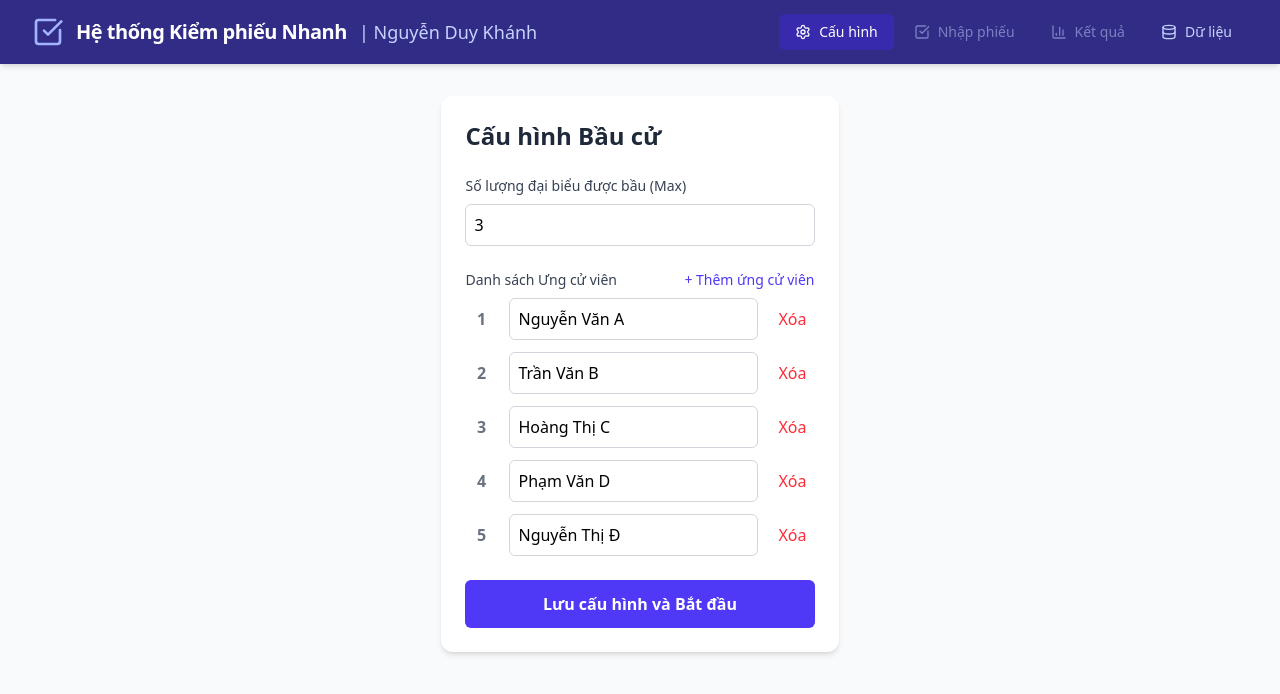
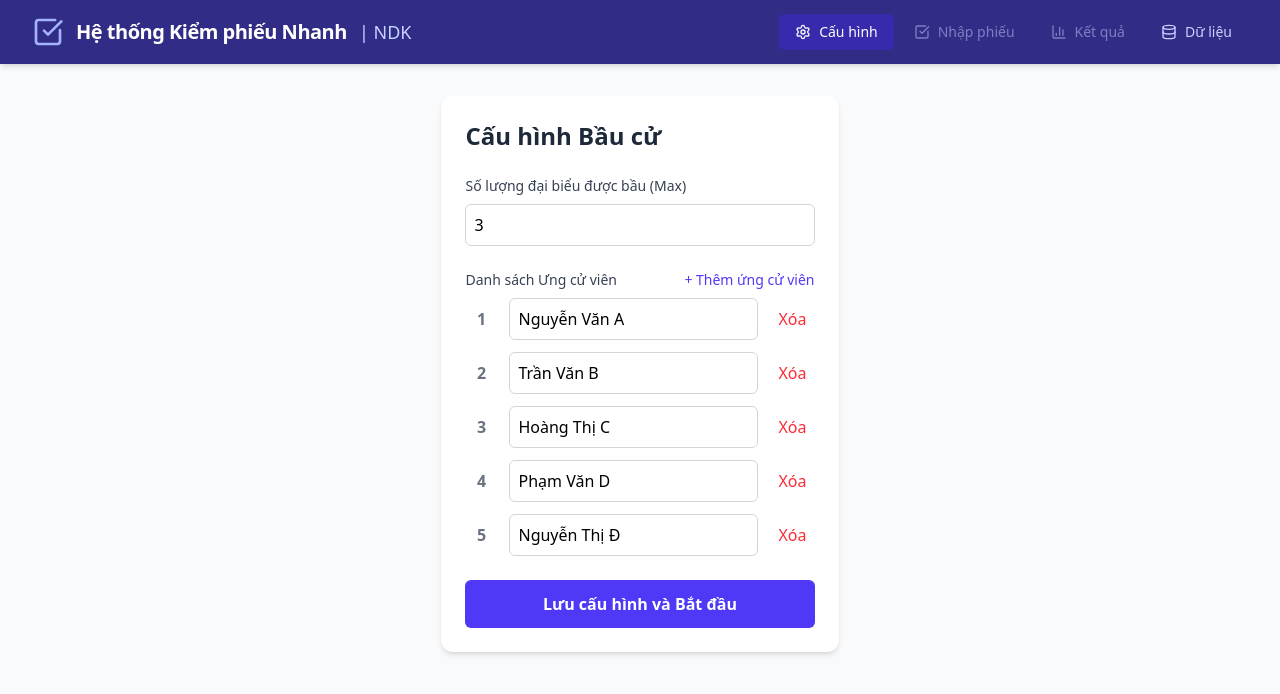
Before and after one commit to NguyenDuyKhanh28N/App_Kiem_phieu_bau_cu_v1.3, a React (Vite) app: page / in a window 1280 px wide. Shown: the top 694 px of the page. Built offline with nearby package versions, Linux system fonts and the light colour scheme.

Commit message:
Update displayed name in App component

```diff
--- a/src/App.tsx
+++ b/src/App.tsx
@@ -65,7 +65,7 @@ export default function App() {
               <h1 className="text-xl font-bold tracking-tight">Hệ thống Kiểm phiếu Nhanh</h1>
               <span className="text-sm font-medium text-indigo-300 sm:hidden">| NDK</span>
               <span className="hidden sm:inline-block text-lg font-medium text-indigo-200">
-                | Nguyễn Duy Khánh
+                | NDK
               </span>
             </div>
 
```
